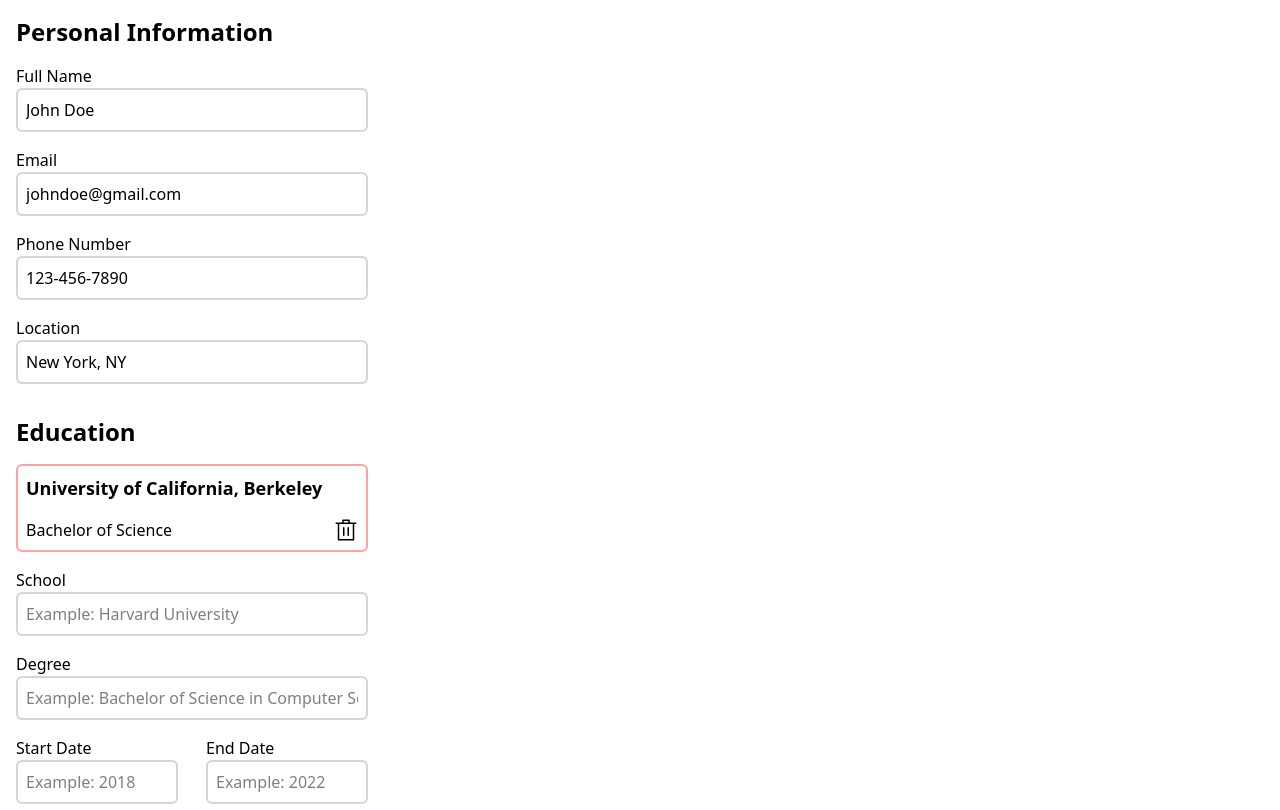
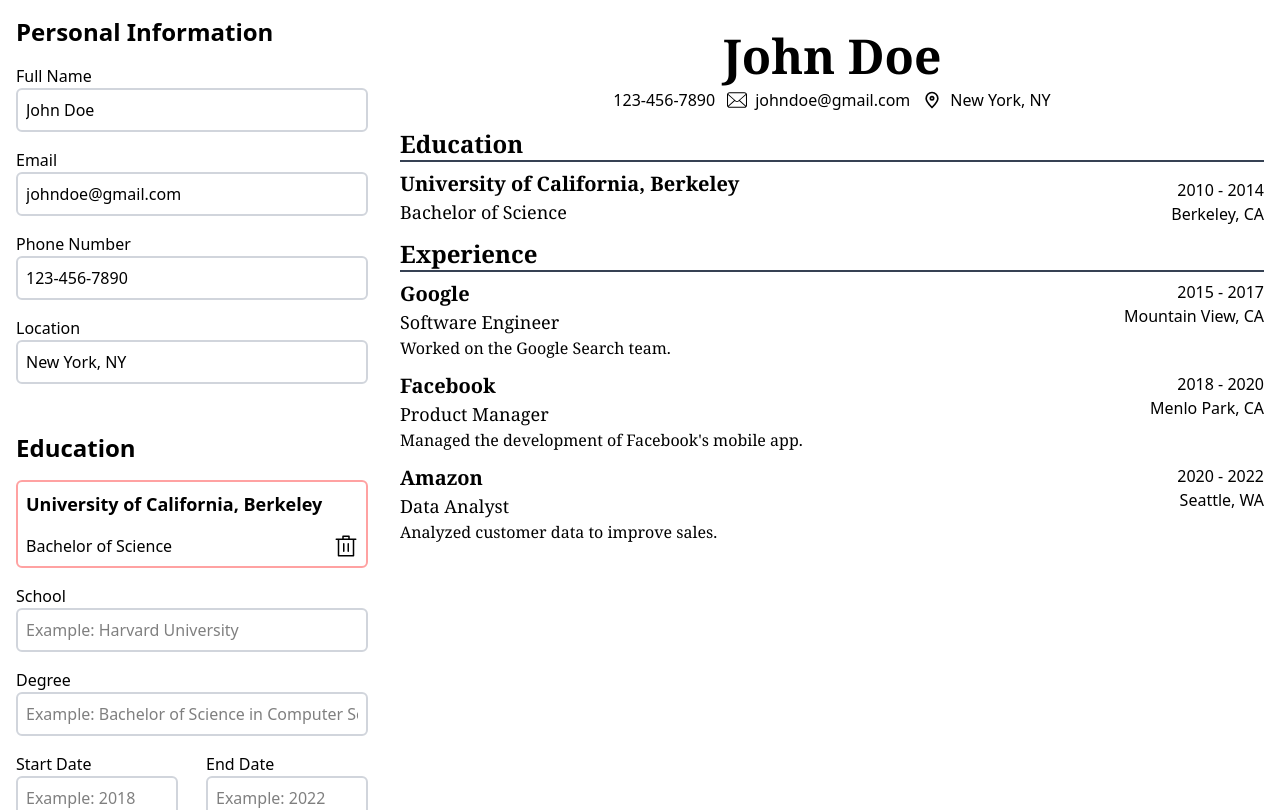
Before and after one commit to AndrewC145/CV-Application, a React (Vite) app: page / in a window 1280 px wide. Shown: the top 810 px of the page. Built offline with nearby package versions, Linux system fonts and the light colour scheme.

Commit message:
Finished Formatting Resume Section

```diff
--- a/src/App.jsx
+++ b/src/App.jsx
@@ -3,9 +3,7 @@
 import PersonalInfo from "./components/PersonalInfo";
 import Education from "./components/Education";
 import Experience from "./components/Experience";
-import PersonalSection from "./components/PersonalSection";
-import EducationSection from "./components/EducationSection";
-import ExperienceSection from "./components/ExperienceSection";
+import Resume from "./components/Resume";
 
 function App() {
   const [personalInfo, setPersonalInfo] = useState({
@@ -57,13 +55,19 @@
   ]);
 
   return (
-    <div className="container mx-auto">
-      <PersonalInfo personalInfo={personalInfo} handlePersonalInfo={setPersonalInfo} />
-      <Education educationInfo={educations} handleEducationInfo={setEducations} />
-      <Experience experienceInfo={experiences} handleExperienceInfo={setExperiences} />
-      <PersonalSection personalInformation={personalInfo} />
-      <EducationSection educationInformation={educations} />
-      <ExperienceSection experienceInformation={experiences} />
+    <div className="container mx-auto flex">
+      <div className="flex w-[30%] flex-col gap-4">
+        <PersonalInfo personalInfo={personalInfo} handlePersonalInfo={setPersonalInfo} />
+        <Education educationInfo={educations} handleEducationInfo={setEducations} />
+        <Experience experienceInfo={experiences} handleExperienceInfo={setExperiences} />
+      </div>
+      <div className="flex w-[70%]">
+        <Resume
+          personalInformation={personalInfo}
+          educationInformation={educations}
+          experienceInformation={experiences}
+        />
+      </div>
     </div>
   );
 }
--- a/src/components/Education.jsx
+++ b/src/components/Education.jsx
@@ -60,7 +60,7 @@
   };
 
   return (
-    <div className="flex flex-col gap-4 p-4 md:w-[35%] lg:w-[30%]">
+    <div className="flex flex-col gap-4 p-4">
       <h1 className="text-2xl font-bold">Education</h1>
       <div className="flex flex-col gap-4">
         {educationInfo.map((education, index) => (
--- a/src/components/Experience.jsx
+++ b/src/components/Experience.jsx
@@ -69,7 +69,7 @@
   };
 
   return (
-    <div className="flex flex-col gap-4 p-4 md:w-[35%] lg:w-[30%]">
+    <div className="flex flex-col gap-4 p-4">
       <h1 className="text-2xl font-bold">Work Experience</h1>
       <div className="flex flex-col gap-4">
         {experienceInfo.map((exp, index) => (
--- a/src/components/PersonalInfo.jsx
+++ b/src/components/PersonalInfo.jsx
@@ -27,7 +27,7 @@
   };
 
   return (
-    <div className="flex flex-col gap-4 p-4 md:w-[35%] lg:w-[30%]">
+    <div className="flex flex-col gap-4 p-4">
       <h1 className="text-2xl font-bold">Personal Information</h1>
       <label htmlFor="name" className="flex flex-col font-medium">
         Full Name
--- a/src/components/PersonalSection.jsx
+++ b/src/components/PersonalSection.jsx
@@ -3,7 +3,7 @@
 
 function PersonalSection({ personalInformation }) {
   return (
-    <div className="mx-auto flex flex-col items-center gap-2 p-4 md:w-[35%] lg:w-[30%]">
+    <div className="mx-auto flex w-full flex-col items-center gap-2 p-4">
       <h1 className="font-serif text-3xl font-bold md:text-4xl lg:text-5xl">
         {personalInformation.name}
       </h1>
--- a/src/components/Resume.jsx
+++ b/src/components/Resume.jsx
@@ -1,2 +1,14 @@
-function Resume() {}
+import PersonalSection from "./PersonalSection";
+import EducationSection from "./EducationSection";
+import ExperienceSection from "./ExperienceSection";
+
+function Resume({ personalInformation, educationInformation, experienceInformation }) {
+  return (
+    <div className="w-full p-4">
+      <PersonalSection personalInformation={personalInformation} />
+      <EducationSection educationInformation={educationInformation} />
+      <ExperienceSection experienceInformation={experienceInformation} />
+    </div>
+  );
+}
 export default Resume;
```
